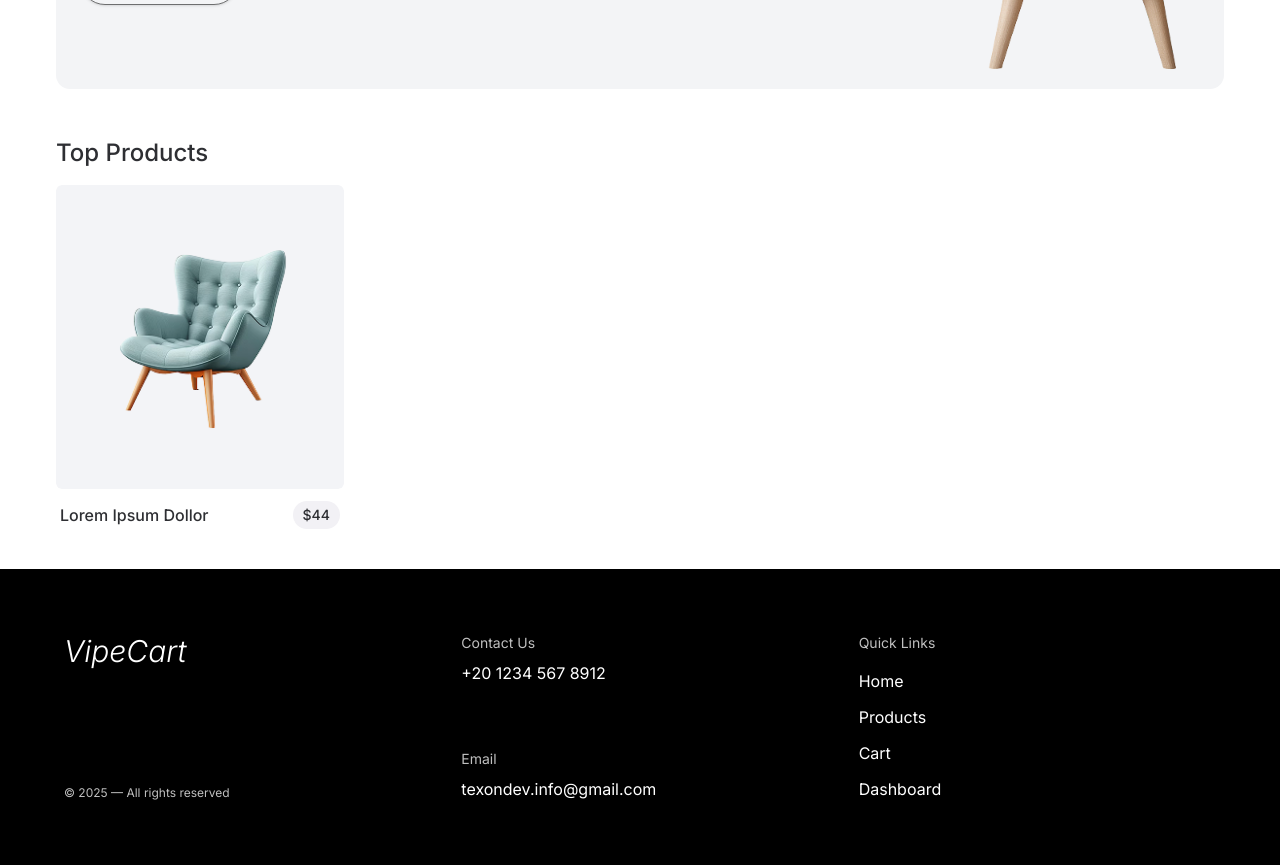
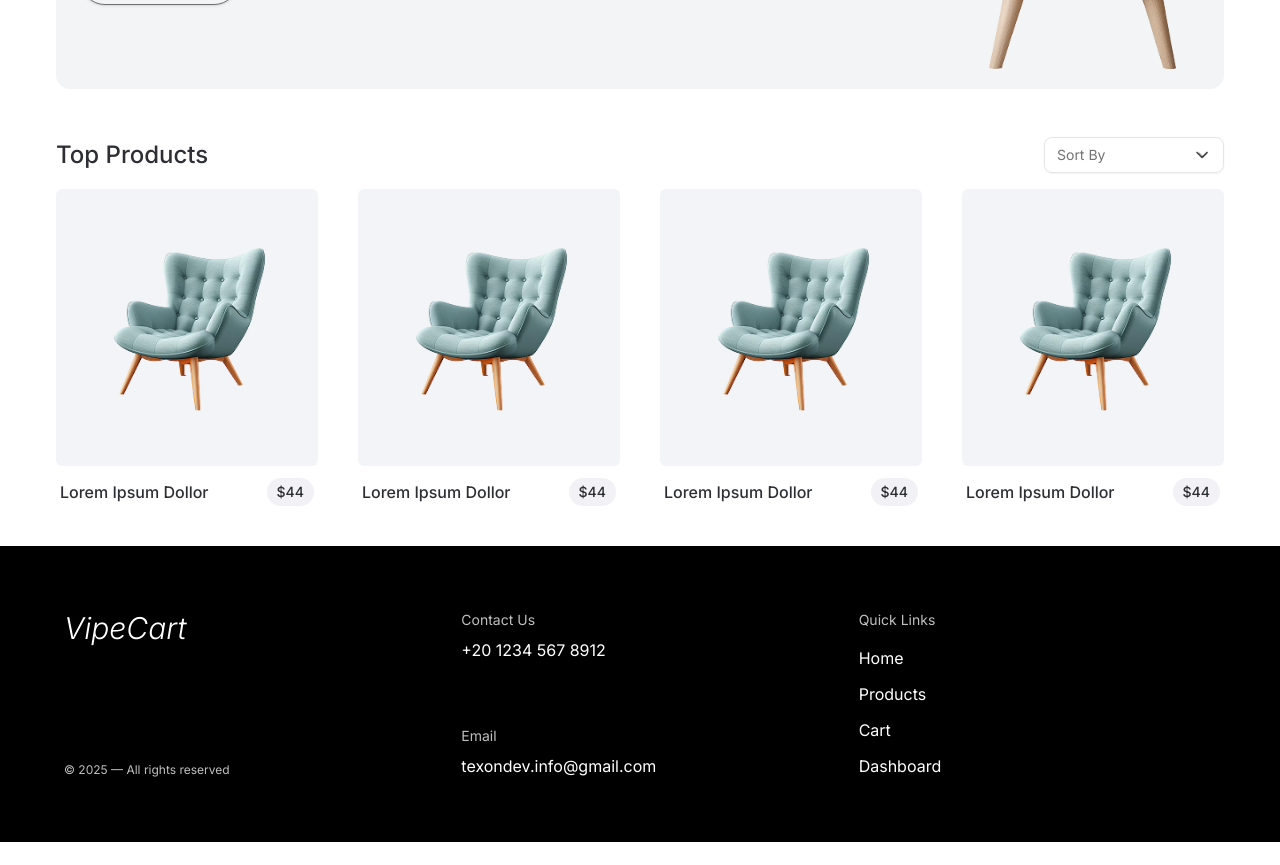
Before and after one commit to Texon-io/Texon-ecommerce, a React (Vite) app: page / in a window 1280 px wide. Shown: the part 1560-2425 px from the top of the page. After the commit the page ends 2402 px from the top, so only its background shows below. Built offline with nearby package versions, Linux system fonts and the light colour scheme.

Commit message:
feat:top proucts

```diff
--- a/package.json
+++ b/package.json
@@ -10,6 +10,7 @@
     "preview": "vite preview"
   },
   "dependencies": {
+    "@radix-ui/react-select": "^2.2.6",
     "@supabase/supabase-js": "^2.89.0",
     "@tailwindcss/vite": "^4.1.18",
     "@tanstack/react-query": "^5.90.12",
--- /dev/null
+++ b/src/components/ui/SortBy.jsx
@@ -0,0 +1,34 @@
+import { ChevronDown } from "lucide-react";
+import {
+    Select,
+    SelectContent,
+    SelectItem,
+    SelectTrigger,
+    SelectValue,
+} from "./select"
+
+
+function SortBy({ onChange, value = "" }) {
+    return (
+        <div className="relative mb-4">
+            <Select>
+                <SelectTrigger className={`w-[180px] outline-brand-main`}>
+                    <SelectValue placeholder="Sort By" />
+                </SelectTrigger>
+                <SelectContent>
+                    <SelectItem value="price-low">Price: Low to High</SelectItem>
+                    <SelectItem value="price-high">Price: High to Low</SelectItem>
+                    <SelectItem value="newest">Newest</SelectItem>
+                    <SelectItem value="oldest">Oldest</SelectItem>
+                </SelectContent>
+            </Select>
+
+            <ChevronDown
+                className="absolute right-3 top-1/2 -translate-y-1/2 pointer-events-none text-black/70"
+                size={20}
+            />
+        </div>
+    );
+}
+
+export default SortBy;
--- /dev/null
+++ b/src/components/ui/select.jsx
@@ -0,0 +1,168 @@
+import * as React from "react"
+import * as SelectPrimitive from "@radix-ui/react-select"
+import { CheckIcon, ChevronDownIcon, ChevronUpIcon } from "lucide-react"
+
+import { cn } from "../../lib/utils"
+
+function Select({
+  ...props
+}) {
+  return <SelectPrimitive.Root data-slot="select" {...props} />;
+}
+
+function SelectGroup({
+  ...props
+}) {
+  return <SelectPrimitive.Group data-slot="select-group" {...props} />;
+}
+
+function SelectValue({
+  ...props
+}) {
+  return <SelectPrimitive.Value data-slot="select-value" {...props} />;
+}
+
+function SelectTrigger({
+  className,
+  size = "default",
+  children,
+  ...props
+}) {
+  return (
+    <SelectPrimitive.Trigger
+      data-slot="select-trigger"
+      data-size={size}
+      className={cn(
+        "border-input data-[placeholder]:text-muted-foreground [&_svg:not([class*='text-'])]:text-muted-foreground focus-visible:border-ring focus-visible:ring-brand-secondary/50 aria-invalid:ring-destructive/20 dark:aria-invalid:ring-destructive/40 aria-invalid:border-destructive dark:bg-input/30 dark:hover:bg-input/50 flex w-fit items-center justify-between gap-2 rounded-md border bg-transparent px-3 py-2 text-sm whitespace-nowrap shadow-xs transition-[color,box-shadow] outline-none focus-visible:ring-[3px] disabled:cursor-not-allowed disabled:opacity-50 data-[size=default]:h-9 data-[size=sm]:h-8 *:data-[slot=select-value]:line-clamp-1 *:data-[slot=select-value]:flex *:data-[slot=select-value]:items-center *:data-[slot=select-value]:gap-2 [&_svg]:pointer-events-none [&_svg]:shrink-0 [&_svg:not([class*='size-'])]:size-4",
+        className
+      )}
+      {...props}>
+      {children}
+      <SelectPrimitive.Icon asChild>
+        <ChevronDownIcon className="size-4 opacity-50" />
+      </SelectPrimitive.Icon>
+    </SelectPrimitive.Trigger>
+  );
+}
+
+function SelectContent({
+  className,
+  children,
+  position = "item-aligned",
+  align = "center",
+  ...props
+}) {
+  return (
+    <SelectPrimitive.Portal>
+      <SelectPrimitive.Content
+        data-slot="select-content"
+        className={cn(
+          "bg-popover text-popover-foreground data-[state=open]:animate-in data-[state=closed]:animate-out data-[state=closed]:fade-out-0 data-[state=open]:fade-in-0 data-[state=closed]:zoom-out-95 data-[state=open]:zoom-in-95 data-[side=bottom]:slide-in-from-top-2 data-[side=left]:slide-in-from-right-2 data-[side=right]:slide-in-from-left-2 data-[side=top]:slide-in-from-bottom-2 relative z-50 max-h-(--radix-select-content-available-height) min-w-[8rem] origin-(--radix-select-content-transform-origin) overflow-x-hidden overflow-y-auto rounded-md border shadow-md",
+          position === "popper" &&
+            "data-[side=bottom]:translate-y-1 data-[side=left]:-translate-x-1 data-[side=right]:translate-x-1 data-[side=top]:-translate-y-1",
+          className
+        )}
+        position={position}
+        align={align}
+        {...props}>
+        <SelectScrollUpButton />
+        <SelectPrimitive.Viewport
+          className={cn("p-1", position === "popper" &&
+            "h-[var(--radix-select-trigger-height)] w-full min-w-[var(--radix-select-trigger-width)] scroll-my-1")}>
+          {children}
+        </SelectPrimitive.Viewport>
+        <SelectScrollDownButton />
+      </SelectPrimitive.Content>
+    </SelectPrimitive.Portal>
+  );
+}
+
+function SelectLabel({
+  className,
+  ...props
+}) {
+  return (
+    <SelectPrimitive.Label
+      data-slot="select-label"
+      className={cn("text-muted-foreground px-2 py-1.5 text-xs", className)}
+      {...props} />
+  );
+}
+
+function SelectItem({
+  className,
+  children,
+  ...props
+}) {
+  return (
+    <SelectPrimitive.Item
+      data-slot="select-item"
+      className={cn(
+        "focus:bg-accent focus:text-accent-foreground [&_svg:not([class*='text-'])]:text-muted-foreground relative flex w-full cursor-default items-center gap-2 rounded-sm py-1.5 pr-8 pl-2 text-sm outline-hidden select-none data-[disabled]:pointer-events-none data-[disabled]:opacity-50 [&_svg]:pointer-events-none [&_svg]:shrink-0 [&_svg:not([class*='size-'])]:size-4 *:[span]:last:flex *:[span]:last:items-center *:[span]:last:gap-2",
+        className
+      )}
+      {...props}>
+      <span
+        data-slot="select-item-indicator"
+        className="absolute right-2 flex size-3.5 items-center justify-center">
+        <SelectPrimitive.ItemIndicator>
+          <CheckIcon className="size-4" />
+        </SelectPrimitive.ItemIndicator>
+      </span>
+      <SelectPrimitive.ItemText>{children}</SelectPrimitive.ItemText>
+    </SelectPrimitive.Item>
+  );
+}
+
+function SelectSeparator({
+  className,
+  ...props
+}) {
+  return (
+    <SelectPrimitive.Separator
+      data-slot="select-separator"
+      className={cn("bg-border pointer-events-none -mx-1 my-1 h-px", className)}
+      {...props} />
+  );
+}
+
+function SelectScrollUpButton({
+  className,
+  ...props
+}) {
+  return (
+    <SelectPrimitive.ScrollUpButton
+      data-slot="select-scroll-up-button"
+      className={cn("flex cursor-default items-center justify-center py-1", className)}
+      {...props}>
+      <ChevronUpIcon className="size-4" />
+    </SelectPrimitive.ScrollUpButton>
+  );
+}
+
+function SelectScrollDownButton({
+  className,
+  ...props
+}) {
+  return (
+    <SelectPrimitive.ScrollDownButton
+      data-slot="select-scroll-down-button"
+      className={cn("flex cursor-default items-center justify-center py-1", className)}
+      {...props}>
+      <ChevronDownIcon className="size-4" />
+    </SelectPrimitive.ScrollDownButton>
+  );
+}
+
+export {
+  Select,
+  SelectContent,
+  SelectGroup,
+  SelectItem,
+  SelectLabel,
+  SelectScrollDownButton,
+  SelectScrollUpButton,
+  SelectSeparator,
+  SelectTrigger,
+  SelectValue,
+}
--- a/src/layout/MainLayout.jsx
+++ b/src/layout/MainLayout.jsx
@@ -11,7 +11,6 @@
       <Navbar />
       <main className="px-7 md:px-14 pb-8 w-full">{children}
 
-      <ProductCard/>
       </main>
       <Footer />
     </div>
--- a/src/pages/Home/TopProducts.jsx
+++ b/src/pages/Home/TopProducts.jsx
@@ -1,9 +1,22 @@
 import SectionHeading from "../../components/ui/SectionHeading.jsx";
+import SortBy from "../../components/ui/SortBy.jsx";
+import ProductCard from "../../components/ui/ProductCard.jsx";
 
 function TopProducts() {
     return (
         <section className="pt-12 w-full">
-            <SectionHeading>Top Products</SectionHeading>
+            <div className={`flex justify-between items-center`}>
+                <SectionHeading >Top Products</SectionHeading>
+                <SortBy/>
+            </div>
+
+            {/*  Top Products  */}
+            <div className={`grid grid-cols-4 gap-10`}>
+                <ProductCard/>
+                <ProductCard/>
+                <ProductCard/>
+                <ProductCard/>
+            </div>
         </section>
     )
 }
```
Also changed, not shown: 1 other file (tests, documents, lock files or other folders).
